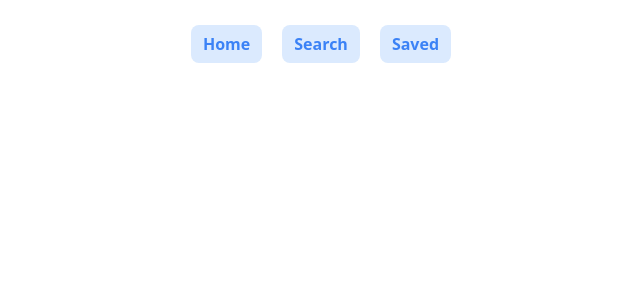
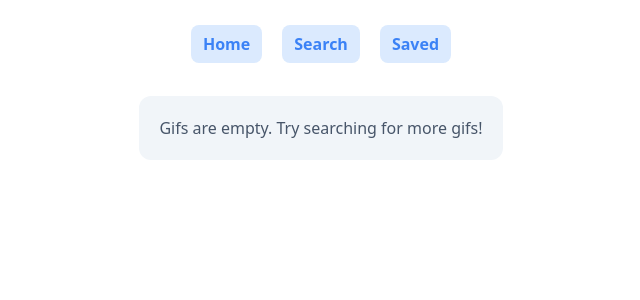
Before and after one commit to philipchristopher/giphy-search, a React (Vite) app: page /saved in a window 1280 px wide. Shown: the top 300 px of the page, without its empty margins (319-959 px from the left). Built offline with nearby package versions, Linux system fonts and the light colour scheme.

Commit message:
feat: show empty state when no gifs are found

```diff
--- /dev/null
+++ b/src/components/GifCardEmpty.tsx
@@ -0,0 +1,17 @@
+import { Link } from "react-router-dom";
+
+/**
+ * Displays an empty gif card
+ */
+const GifCardEmpty: React.FC = () => {
+  return (
+    <Link
+      to="/search/lets%20go"
+      className="flex hover:bg-slate-200 bg-slate-100 text-slate-600 flex-col justify-start rounded-xl p-5"
+    >
+      Gifs are empty. Try searching for more gifs!
+    </Link>
+  );
+};
+
+export { GifCardEmpty };
--- a/src/components/GifList.tsx
+++ b/src/components/GifList.tsx
@@ -1,5 +1,6 @@
 import { Gif } from "../data-access/types";
 import { GifCard } from "./GifCard";
+import { GifCardEmpty } from "./GifCardEmpty";
 
 type GifListProps = {
   gifs: Gif[];
@@ -8,9 +9,15 @@ type GifListProps = {
 const GifList: React.FC<GifListProps> = ({ gifs }) => {
   return (
     <div className="flex flex-wrap gap-4 justify-center">
-      {gifs.map((gif, index) => (
-        <GifCard key={`${index}-${gif.id}`} gif={gif} />
-      ))}
+      {gifs.length === 0 ? (
+        <GifCardEmpty />
+      ) : (
+        <>
+          {gifs.map((gif, index) => (
+            <GifCard key={`${index}-${gif.id}`} gif={gif} />
+          ))}
+        </>
+      )}
     </div>
   );
 };
```
